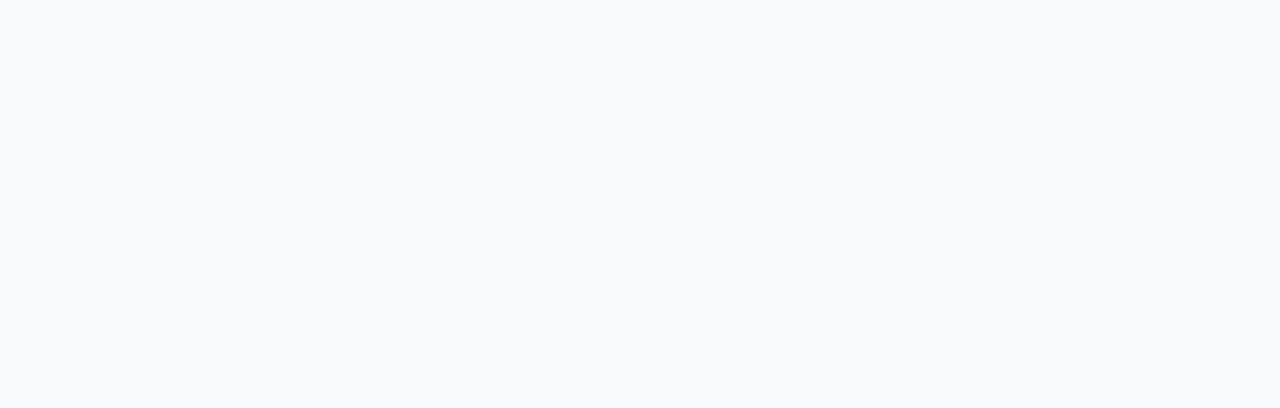
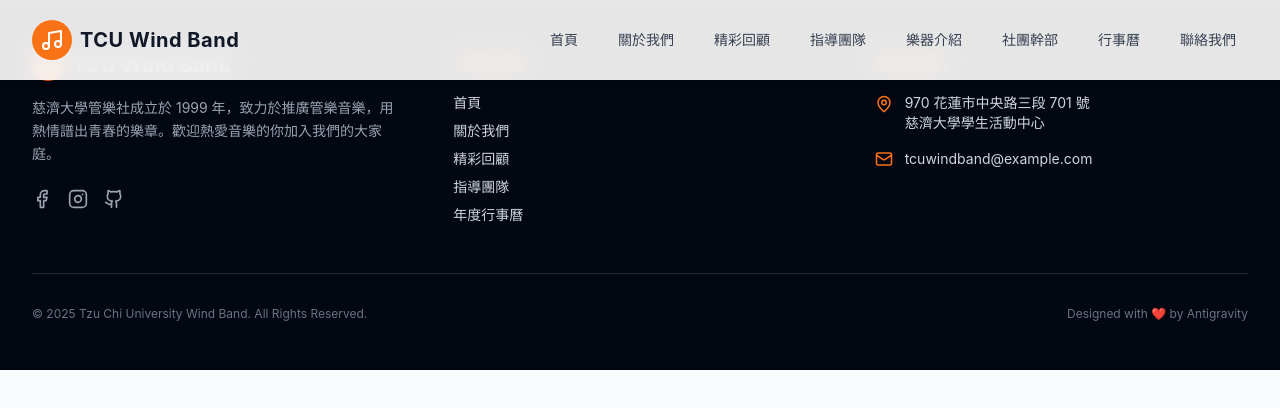
Before and after one commit to Xingkkk091/tcu-windband, a React (Vite) app: page /tcu-windband/contact in a window 1280 px wide. Before the commit this address had no page. Shown: the top 408 px of the page. Built offline with nearby package versions, Linux system fonts and the light colour scheme.

Commit message:
Refactor to multi-page architecture with React Router

```diff
--- a/src/App.jsx
+++ b/src/App.jsx
@@ -1,3 +1,4 @@
+import { BrowserRouter as Router, Routes, Route } from 'react-router-dom';
 import Navbar from './components/Navbar';
 import Hero from './components/Hero';
 import News from './components/News';
@@ -11,38 +12,44 @@
 import ScrollToTop from './components/ScrollToTop';
 import AudioVisualizer from './components/AudioVisualizer';
 import Footer from './components/Footer';
-
-import { BrowserRouter as Router, Routes, Route } from 'react-router-dom';
+import ScrollToTopOnMount from './components/ScrollToTopOnMount';
 
 // Home Page Component
 const Home = () => (
-  <div className="bg-gray-50 min-h-screen font-sans selection:bg-primary-200 selection:text-primary-900">
-    <Navbar />
-    <main>
-      <Hero />
-      <AudioVisualizer />
-      <News />
-      <About />
-      <Gallery />
-      <Faculty />
-      <Instruments />
-      <Team />
-      <Schedule />
-    </main>
-    <Contact />
-    <Footer />
-    <ScrollToTop />
-  </div>
+  <>
+    <Hero />
+    <AudioVisualizer />
+    <News />
+  </>
 );
 
-function App() {
+const App = () => {
+  // Determine basename based on environment
+  const basename = import.meta.env.MODE === 'production' ? '/tcu-windband' : '/';
+
   return (
-    <Router basename="/tcu-windband">
-      <Routes>
-        <Route path="/" element={<Home />} />
-      </Routes>
+    <Router basename={basename}>
+      <ScrollToTopOnMount />
+      <div className="font-sans text-gray-900 bg-white">
+        <Navbar />
+        <main>
+          <Routes>
+            <Route path="/" element={<Home />} />
+            <Route path="/about" element={<About />} />
+            <Route path="/news" element={<News />} />
+            <Route path="/faculty" element={<Faculty />} />
+            <Route path="/instruments" element={<Instruments />} />
+            <Route path="/team" element={<Team />} />
+            <Route path="/schedule" element={<Schedule />} />
+            <Route path="/gallery" element={<Gallery />} />
+            <Route path="/contact" element={<Contact />} />
+          </Routes>
+        </main>
+        <Footer />
+        <ScrollToTop />
+      </div>
     </Router>
   );
-}
+};
 
 export default App;
--- a/src/components/Footer.jsx
+++ b/src/components/Footer.jsx
@@ -1,4 +1,5 @@
 import { Music, Facebook, Instagram, Github, Mail, MapPin } from 'lucide-react';
+import { Link } from 'react-router-dom';
 
 const Footer = () => {
     return (
@@ -33,11 +34,11 @@
                     <div>
                         <h3 className="text-lg font-bold mb-4 text-primary-500">快速連結</h3>
                         <ul className="space-y-2 text-sm text-gray-300">
-                            <li><a href="#home" className="hover:text-primary-400 transition-colors">首頁</a></li>
-                            <li><a href="#about" className="hover:text-primary-400 transition-colors">關於我們</a></li>
-                            <li><a href="#gallery" className="hover:text-primary-400 transition-colors">精彩回顧</a></li>
-                            <li><a href="#faculty" className="hover:text-primary-400 transition-colors">指導團隊</a></li>
-                            <li><a href="#schedule" className="hover:text-primary-400 transition-colors">年度行事曆</a></li>
+                            <li><Link to="/" className="hover:text-primary-400 transition-colors">首頁</Link></li>
+                            <li><Link to="/about" className="hover:text-primary-400 transition-colors">關於我們</Link></li>
+                            <li><Link to="/gallery" className="hover:text-primary-400 transition-colors">精彩回顧</Link></li>
+                            <li><Link to="/faculty" className="hover:text-primary-400 transition-colors">指導團隊</Link></li>
+                            <li><Link to="/schedule" className="hover:text-primary-400 transition-colors">年度行事曆</Link></li>
                         </ul>
                     </div>
 
--- a/src/components/Navbar.jsx
+++ b/src/components/Navbar.jsx
@@ -1,10 +1,12 @@
 import { useState, useEffect } from 'react';
 import { Menu, X, Music } from 'lucide-react';
 import { motion, AnimatePresence } from 'framer-motion';
+import { Link, useLocation } from 'react-router-dom';
 
 const Navbar = () => {
     const [isOpen, setIsOpen] = useState(false);
     const [scrolled, setScrolled] = useState(false);
+    const location = useLocation();
 
     useEffect(() => {
         const handleScroll = () => {
@@ -15,18 +17,25 @@
     }, []);
 
     const navLinks = [
-        { name: '首頁', href: '#home' },
-        { name: '關於我們', href: '#about' },
-        { name: '指導團隊', href: '#faculty' },
-        { name: '樂器介紹', href: '#instruments' },
-        { name: '社團幹部', href: '#team' },
-        { name: '行事曆', href: '#schedule' },
-        { name: '聯絡我們', href: '#contact' },
+        { name: '首頁', path: '/' },
+        { name: '關於我們', path: '/about' },
+        { name: '精彩回顧', path: '/gallery' },
+        { name: '指導團隊', path: '/faculty' },
+        { name: '樂器介紹', path: '/instruments' },
+        { name: '社團幹部', path: '/team' },
+        { name: '行事曆', path: '/schedule' },
+        { name: '聯絡我們', path: '/contact' },
     ];
+
+    // Check if link is active
+    const isActive = (path) => {
+        if (path === '/' && location.pathname !== '/') return false;
+        return location.pathname.startsWith(path);
+    };
 
     return (
         <nav
-            className={`fixed w-full z-50 transition-all duration-300 ${scrolled
+            className={`fixed w-full z-50 transition-all duration-300 ${scrolled || location.pathname !== '/'
                 ? 'bg-white/90 backdrop-blur-md shadow-md py-2'
                 : 'bg-transparent py-4'
                 }`}
@@ -34,31 +43,32 @@
             <div className="max-w-7xl mx-auto px-4 sm:px-6 lg:px-8">
                 <div className="flex items-center justify-between h-16">
                     {/* Logo */}
-                    <div className="flex-shrink-0 flex items-center gap-2 cursor-pointer">
+                    <Link to="/" className="flex-shrink-0 flex items-center gap-2 cursor-pointer">
                         <div className="w-10 h-10 bg-primary-500 rounded-full flex items-center justify-center text-white">
                             <Music size={24} />
                         </div>
-                        <span className={`font-bold text-xl tracking-wide ${scrolled ? 'text-gray-900' : 'text-white'}`}>
+                        <span className={`font-bold text-xl tracking-wide ${scrolled || location.pathname !== '/' ? 'text-gray-900' : 'text-white'}`}>
                             TCU Wind Band
                         </span>
-                    </div>
+                    </Link>
 
                     {/* Desktop Menu */}
                     <div className="hidden md:block">
                         <div className="ml-10 flex items-baseline space-x-4">
                             {navLinks.map((link) => (
-                                <a
+                                <Link
                                     key={link.name}
-                                    href={link.href}
-                                    className={`px-3 py-2 rounded-md text-sm font-medium transition-colors duration-200 ${scrolled
+                                    to={link.path}
+                                    className={`px-3 py-2 rounded-md text-sm font-medium transition-colors duration-200 ${isActive(link.path)
+                                            ? 'text-primary-600 bg-primary-50'
+                                            : scrolled || location.pathname !== '/'
                                                 ? 'text-gray-700 hover:text-primary-500 hover:bg-gray-50'
                                                 : 'text-white/90 hover:text-white hover:bg-white/10'
                                         }`}
                                 >
                                     {link.name}
-                                </a>
+                                </Link>
                             ))}
-                        </div>
                         </div>
                     </div>
 
@@ -66,11 +76,12 @@
                     <div className="md:hidden">
                         <button
                             onClick={() => setIsOpen(!isOpen)}
-                        className={`p-2 rounded-md focus:outline-none ${scrolled ? 'text-gray-900 hover:bg-gray-100' : 'text-white hover:bg-white/10'
+                            className={`p-2 rounded-md focus:outline-none ${scrolled || location.pathname !== '/' ? 'text-gray-900 hover:bg-gray-100' : 'text-white hover:bg-white/10'
                                 }`}
                         >
                             {isOpen ? <X size={24} /> : <Menu size={24} />}
                         </button>
+                    </div>
                 </div>
             </div>
 
@@ -81,20 +92,22 @@
                         initial={{ opacity: 0, height: 0 }}
                         animate={{ opacity: 1, height: 'auto' }}
                         exit={{ opacity: 0, height: 0 }}
-                        className="md:hidden bg-white/95 backdrop-blur-md overflow-hidden"
+                        className="md:hidden bg-white/95 backdrop-blur-md overflow-hidden shadow-xl border-t border-gray-100"
                     >
-                        <div className="px-2 pt-2 pb-3 space-y-1 sm:px-3 shadow-lg">
+                        <div className="px-2 pt-2 pb-3 space-y-1 sm:px-3">
                             {navLinks.map((link) => (
-                                <a
+                                <Link
                                     key={link.name}
-                                    href={link.href}
+                                    to={link.path}
                                     onClick={() => setIsOpen(false)}
-                                    className="block px-3 py-2 rounded-md text-base font-medium text-gray-700 hover:text-primary-500 hover:bg-gray-50"
+                                    className={`block px-3 py-2 rounded-md text-base font-medium ${isActive(link.path)
+                                            ? 'text-primary-600 bg-primary-50'
+                                            : 'text-gray-700 hover:text-primary-500 hover:bg-gray-50'
+                                        }`}
                                 >
                                     {link.name}
-                                </a>
+                                </Link>
                             ))}
-
                         </div>
                     </motion.div>
                 )}
--- /dev/null
+++ b/src/components/ScrollToTopOnMount.jsx
@@ -0,0 +1,14 @@
+import { useEffect } from 'react';
+import { useLocation } from 'react-router-dom';
+
+const ScrollToTopOnMount = () => {
+    const { pathname } = useLocation();
+
+    useEffect(() => {
+        window.scrollTo(0, 0);
+    }, [pathname]);
+
+    return null;
+};
+
+export default ScrollToTopOnMount;
```
Lines whose indentation alone changed are shown as unchanged.
